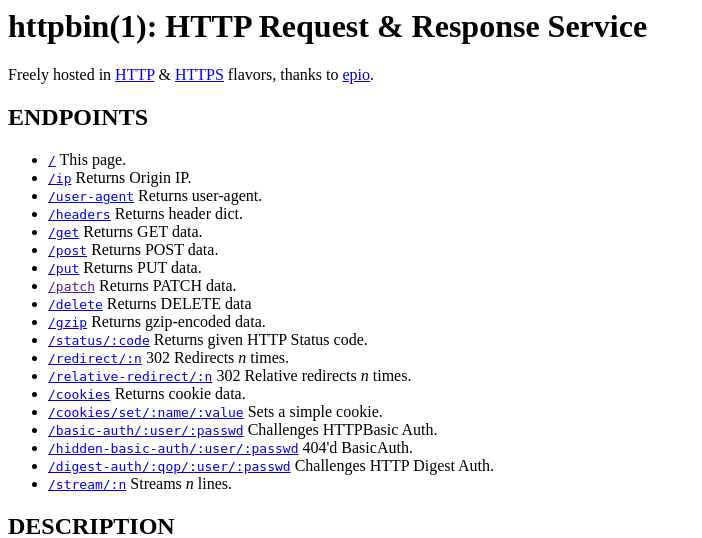
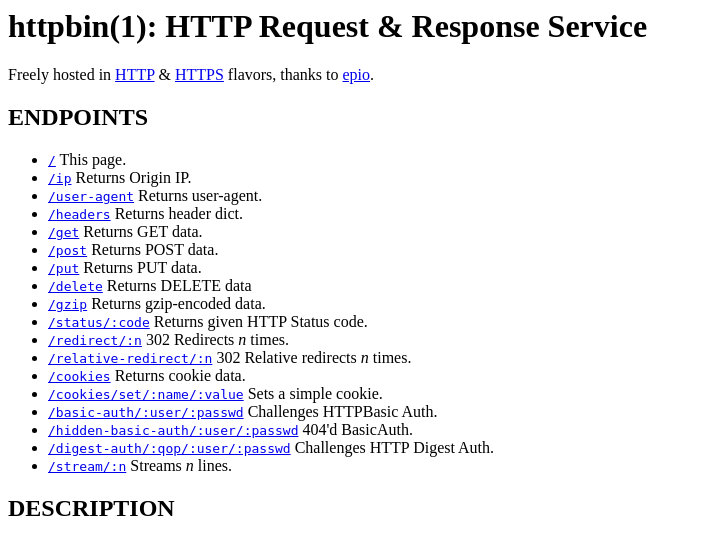
Before and after one commit to dimok777/httpbin, a Flask app: template httpbin/templates/httpbin.1.html in a window 1280 px wide. Shown: the top 538 px of the page, without its empty margins (0-702 px from the left). Run offline with Flask 2, Linux system fonts and the light colour scheme; the template is opened without the code that fills it, so the values that code supplies are empty.

Commit message:
/patch is unsupported by production

```diff
--- a/httpbin/templates/httpbin.1.html
+++ b/httpbin/templates/httpbin.1.html
@@ -14,7 +14,6 @@
 <li><a href="/get" data-bare-link="true"><code>/get</code></a> Returns GET data.</li>
 <li><a href="http://hurl.it/hurls/190ccaa90ee1ed35d34abfa4ac6ef088bc319402/d834bcdf7718c44c4184bf914ee473b6ebd8e566"><code>/post</code></a> Returns POST data.</li>
 <li><a href="http://hurl.it/hurls/18016368fa5e5eef80db935f5dae615d5858a4a4/a512d904f5da64df9627ee998c040f7874d6436a"><code>/put</code></a> Returns PUT data.</li>
-<li><a href=""><code>/patch</code></a> Returns PATCH data.</li>
 <li><a href="http://hurl.it/hurls/6faafea5191f77172fca4cfe1505739230d5f769/bc255ffc69e04c2c8b968822c59544746bbb872c"><code>/delete</code></a> Returns DELETE data</li>
 <li><a href="/gzip" data-bare-link="true"><code>/gzip</code></a> Returns gzip-encoded data.</li>
 <li><a href="/status/418"><code>/status/:code</code></a> Returns given HTTP Status code.</li>
```
Also changed, not shown: README.md.
